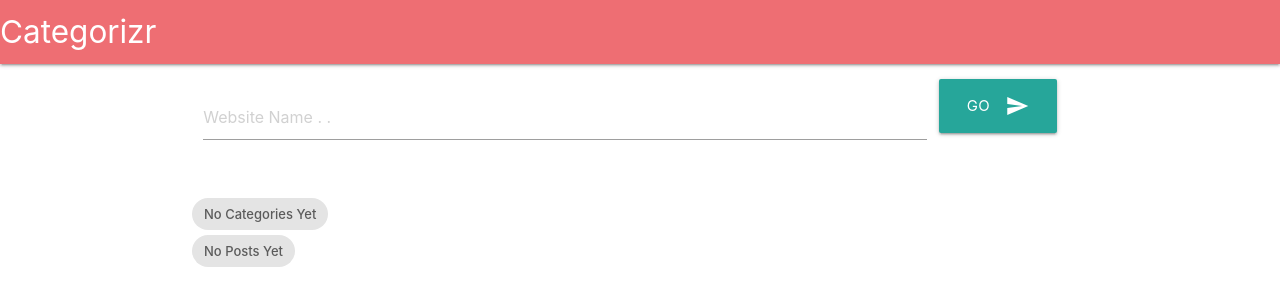
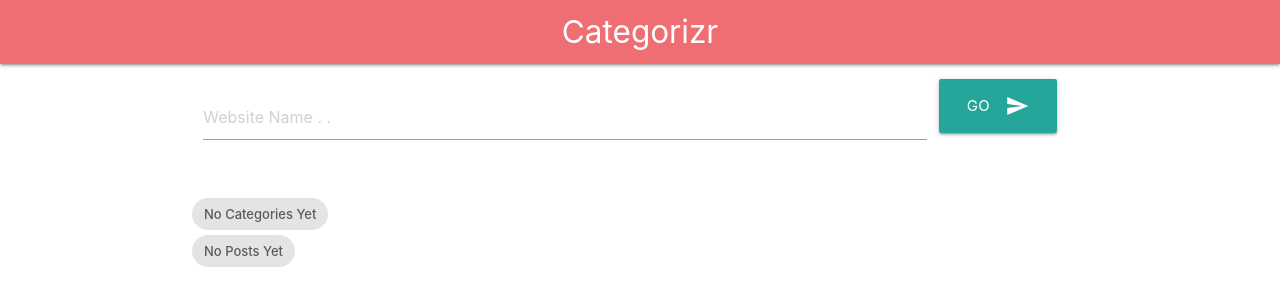
Before and after one commit to iamshouvikmitra/categorizr, a React (Create React App) app: page / in a window 1280 px wide. Shown: the top 306 px of the page. Built offline with nearby package versions, Linux system fonts and the light colour scheme.

Commit message:
UI Changes

```diff
--- a/src/App.js
+++ b/src/App.js
@@ -83,7 +83,7 @@ class App extends Component {
       <div className="App">
         <nav>
           <div className="nav-wrapper">
-            <a href="\home" className="brand-logo">Categorizr</a>
+            <a href="\home" className="brand-logo center">Categorizr</a>
           </div>
         </nav>
         <div className="section">
@@ -91,7 +91,7 @@ class App extends Component {
             <form action="" onSubmit={this.handleSubmit}>
               <div className="row">
                 <div className="input-field col s10">
-                  <input type="text" className="active" id="website" placeholder="Website Name . ." onChange={this.handleChange} />
+                  <input type="text" className="active flow-text" id="website" placeholder="Website Name . ." onChange={this.handleChange} />
                 </div>
                 <button className="btn waves-effect waves-light btn-large" type="submit" name="action">Go <i class="material-icons right">send</i></button>
               </div>
```
Also changed, not shown: src/index.css (line endings or trailing spaces).
